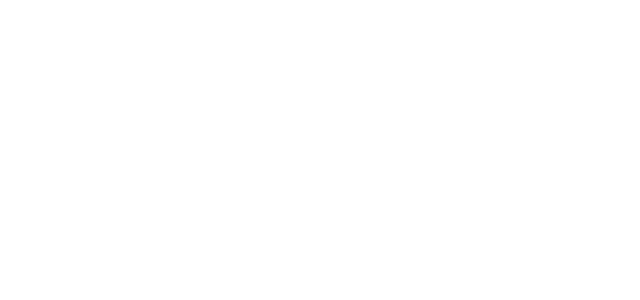
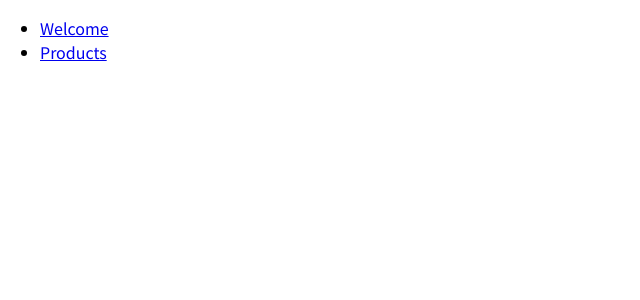
Before and after one commit to fithcmus-lnminh/first-react-router, a React (Create React App) app: page / in a window 1280 px wide. Shown: the top 300 px of the page, without its empty margins (0-640 px from the left). Built offline with nearby package versions, Linux system fonts and the light colour scheme.

Commit message:
using tag a to link (not recommend - lose state)

```diff
--- a/src/App.js
+++ b/src/App.js
@@ -1,16 +1,20 @@
 import { Route } from "react-router-dom";
-import Products from "./components/Products";
-import Welcome from "./components/Welcome";
+import MainHeader from "./components/MainHeader";
+import Products from "./pages/Products";
+import Welcome from "./pages/Welcome";
 
 function App() {
   return (
     <div>
+      <MainHeader />
+      <main>
         <Route path="/welcome">
           <Welcome />
         </Route>
         <Route path="/products">
           <Products />
         </Route>
+      </main>
     </div>
   );
 }
--- /dev/null
+++ b/src/components/MainHeader.js
@@ -0,0 +1,20 @@
+import React from "react";
+
+const MainHeader = () => {
+  return (
+    <header>
+      <nav>
+        <ul>
+          <li>
+            <a href="/welcome">Welcome</a>
+          </li>
+          <li>
+            <a href="/products">Products</a>
+          </li>
+        </ul>
+      </nav>
+    </header>
+  );
+};
+
+export default MainHeader;
```
Also changed, not shown: src/pages/Products.js (renamed from src/components/Products.js), src/pages/Welcome.js (renamed from src/components/Welcome.js). Lines whose indentation alone changed are shown as unchanged.
